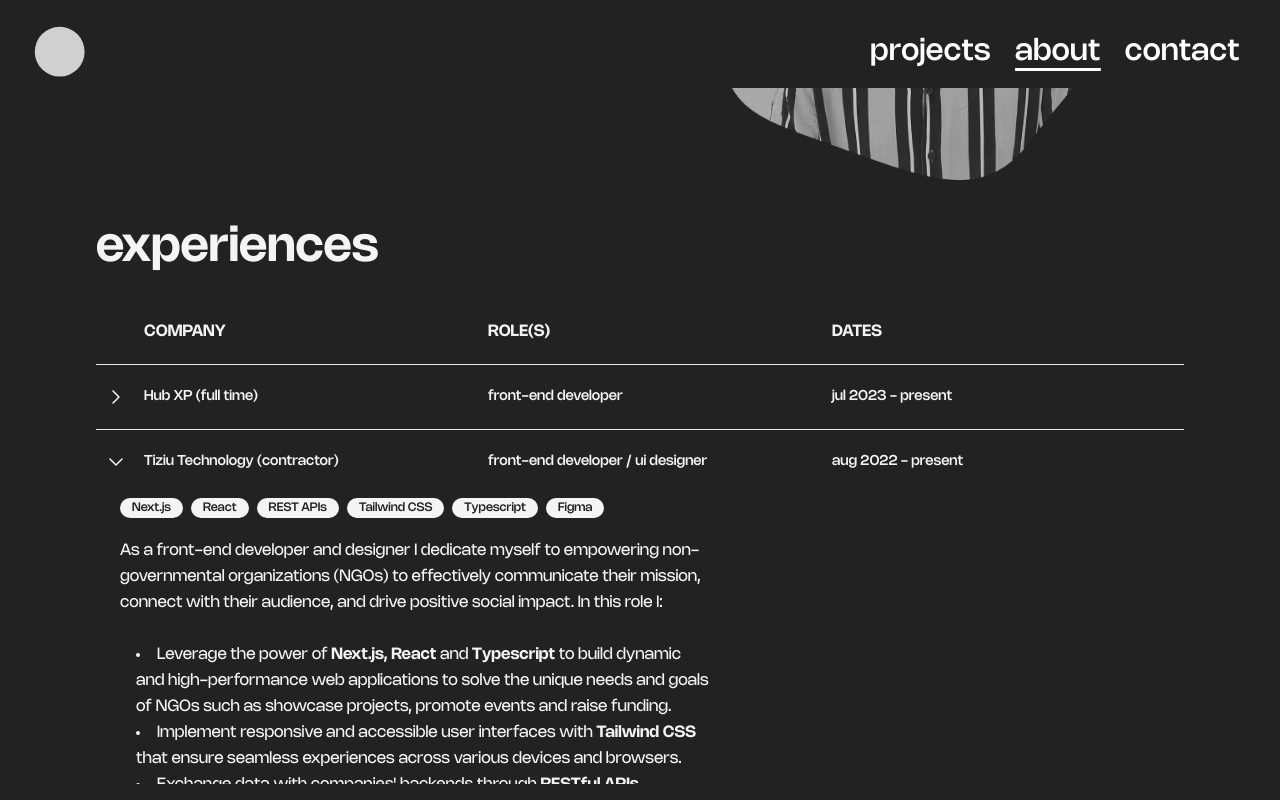
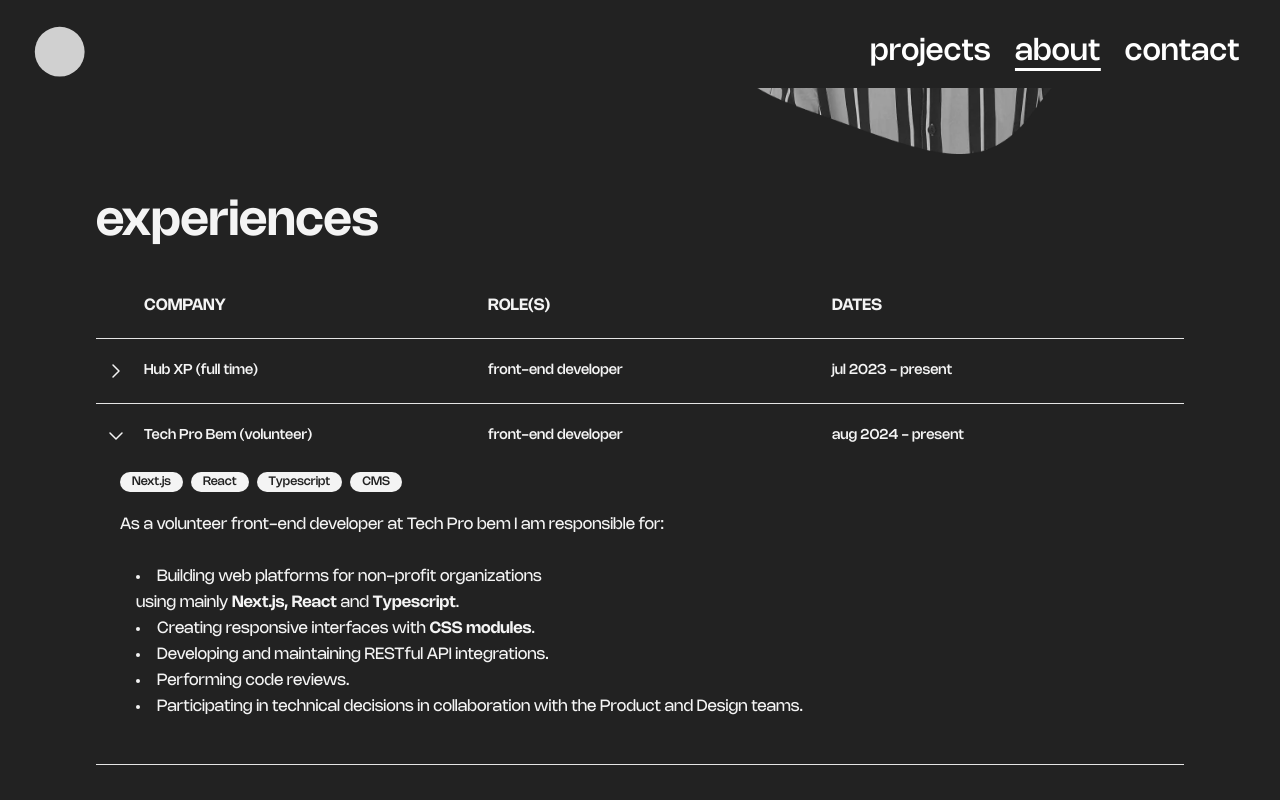
Before and after one commit to pdrmenezes/next-portfolio, a Next.js app: page /about in a window 1280 px wide. Both pictures are taken after a click on the heading 640 px from the left and 462 px from the top of the page. Built offline with nearby package versions, Linux system fonts and the light colour scheme.

Commit message:
feat: add tech pro bem & oportunidades

```diff
--- a/src/data/curriculumData.tsx
+++ b/src/data/curriculumData.tsx
@@ -31,6 +31,50 @@ export const CURRICULUM_DATA = [
           </li>
           <li>Contributing to the development of a responsive and scalable platform that met the needs of a diverse user base.</li>
         </div>
+      </>
+    ),
+  },
+  {
+    company: "Tech Pro Bem (volunteer)",
+    roles: ["front-end developer"],
+    time: "aug 2024 - present",
+    mainSkills: ["Next.js", "React", "Typescript", "CMS"],
+    description: (
+      <>
+        <p>As a volunteer front-end developer at Tech Pro bem I am responsible for:</p>
+        <br />
+        <div className="pl-4">
+          <li>
+            Building web platforms for non-profit organizations using mainly <span className="font-semibold">Next.js, React</span> and{" "}
+            <span className="font-semibold">Typescript</span>.
+          </li>
+          <li>
+            Creating responsive interfaces with <span className="font-semibold">CSS modules</span>.
+          </li>
+          <li>Developing and maintaining RESTful API integrations.</li>
+          <li>Performing code reviews.</li>
+          <li>Participating in technical decisions in collaboration with the Product and Design teams.</li>
+        </div>
+      </>
+    ),
+  },
+  {
+    company: "Oportunidades (volunteer)",
+    roles: ["front-end developer"],
+    time: "jun 2024 - present",
+    mainSkills: ["Next.js", "React", "Typescript", "CMS"],
+    description: (
+      <>
+        <p>
+          In Mozambique, students face a significant information gap regarding educational opportunities. The scarcity of updated information about
+          scholarships and exchange programs on government websites keeps students from making informed decisions about courses, institutions, and
+          scholarships, limiting their educational and professional potential.
+        </p>
+        <br/>
+        <p>
+          Oportunidades' goal is to be a comprehensive online platform that aggregates information on Mozambican universities nationwide. The platform
+          will bridge the information gap, providing detailed insights into courses, admission requirements, and deadlines across all provinces.
+        </p>
       </>
     ),
   },
```
